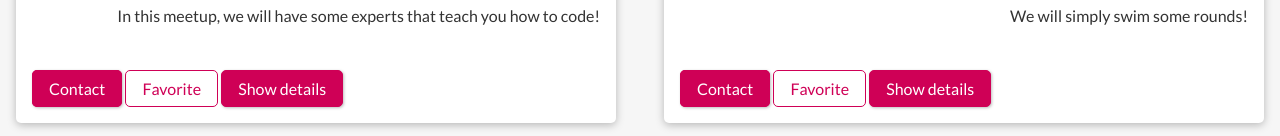
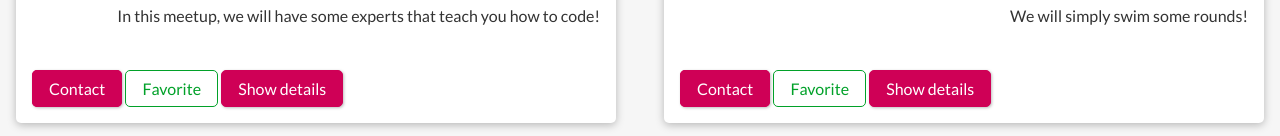
Before and after one commit to Zinzidane/svelte-project, a Svelte app: page / in a window 1280 px wide. Shown: the part 967-1103 px from the top of the page. Built offline with nearby package versions, Linux system fonts and the light colour scheme.

Commit message:
Add color prop to Button component

```diff
--- a/src/Meetups/MeetupItem.svelte
+++ b/src/Meetups/MeetupItem.svelte
@@ -79,7 +79,7 @@
     <div class="content">{meetup.description}</div>
     <footer>
         <Button href="mailto:{meetup.contactEmail}" caption="Contact" />
-        <Button caption="{meetup.isFavorite ? 'Unfavorite' : 'Favorite'}" mode="outline" on:click={() => dispatch('togglefavorite', meetup.id)}/>
+        <Button caption="{meetup.isFavorite ? 'Unfavorite' : 'Favorite'}" color="{meetup.isFavorite ? null : 'success'}" mode="outline" on:click={() => dispatch('togglefavorite', meetup.id)}/>
         <Button caption="Show details" />
     </footer>
 </article>
--- a/src/UI/Button.svelte
+++ b/src/UI/Button.svelte
@@ -2,7 +2,8 @@
     export let type: 'button' | 'submit' = 'button';
     export let caption: string = '';
     export let href: string = null;
-    export let mode: string = null;
+    export let mode: 'outline' = null;
+    export let color: 'success' = null;
 </script>
 
 <style>
@@ -86,5 +87,5 @@
 {#if href}
     <a href={href}>{caption}</a>
     {:else}
-    <button class={mode} type={type} on:click>{caption}</button>
+    <button class='{mode} {color}' type={type} on:click>{caption}</button>
 {/if}
```
